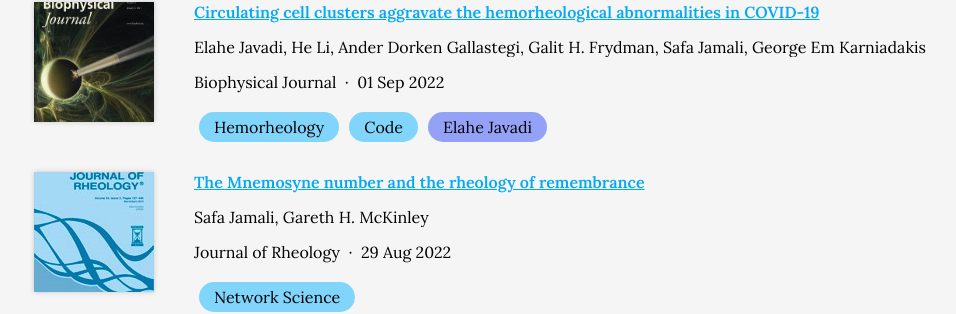
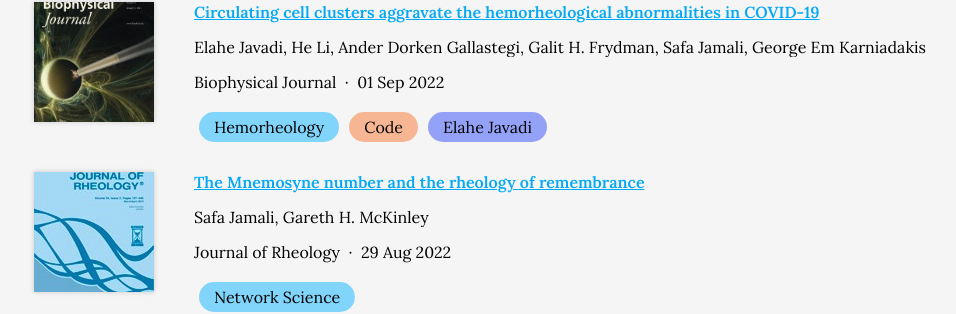
Before and after one commit to procf/procf.github.io, a Jekyll site: the page built from publications/index.md, in a window 1280 px wide. Shown: the part 2593-2907 px from the top of the page, without its empty margins (156-1112 px from the left). Built offline with Jekyll 4.4.1, drawn with Linux system fonts in a browser that asks for light colours; nearby versions of some CDN libraries; comment, search, counter and statistics services are not loaded.

Commit message:
Pub Tag: fix incorrect tag name

```diff
--- a/css/tags.scss
+++ b/css/tags.scss
@@ -30,7 +30,7 @@
       background: $accent;
     }
 
-    &.repo-link {
+    &.repo_link {
       background: #F6B693;
       color: $black;
 
```
